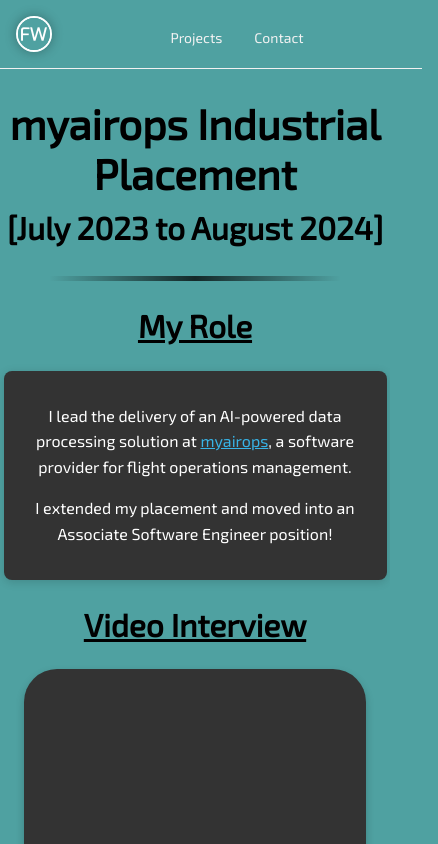
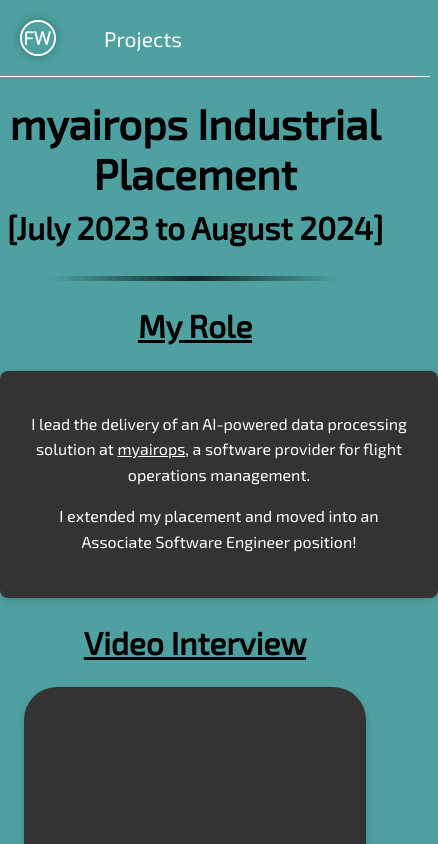
Before and after one commit to flynnWhelehan/website, a React (Create React App) app in the folder website/frontend/: page /myairops-project in a window 390 px wide. Shown: the top 844 px of the page, 438 px wide, since content can reach past the window. Built offline with nearby package versions, Linux system fonts and the light colour scheme.

Commit message:
Remove contact page and update core content and styling.

```diff
--- a/website/frontend/src/App.js
+++ b/website/frontend/src/App.js
@@ -1,8 +1,6 @@
 import './App.css';
-import React from 'react';
 import { BrowserRouter as Router, Routes, Route } from 'react-router-dom';
 import Home from './pages/Home';
-import Contact from './pages/Contact';
 import Projects from './pages/Projects';
 import Navbar from './components/Navbar';
 import MyairopsProject from './pages/Projects/MyairopsProject';
@@ -19,7 +17,6 @@
         <Navbar/>
         <Routes>
           <Route path="/website" element={<Home />} />
-          <Route path="/contact" element={<Contact />} />
           <Route path="/projects" element={<Projects />} />
           <Route path="/myairops-project" element={<MyairopsProject />} />
           <Route path="/easya-project" element={<EasyAProject />} />
--- a/website/frontend/src/components/Navbar.js
+++ b/website/frontend/src/components/Navbar.js
@@ -5,7 +5,7 @@
 import './styles/Navbar.css';
 
 const Navbar = () => {
-  const { shouldShrink, shouldShowOpaque, currentTitle } = useScrollHandler();
+  const { shouldShrink, shouldShowOpaque } = useScrollHandler();
 
   const navbarClasses = [
     'navbar',
@@ -16,11 +16,6 @@
   const logoClasses = [
     'navbar__logo',
     shouldShrink && 'navbar__logo--shrink'
-  ].filter(Boolean).join(' ');
-
-  const titleContainerClasses = [
-    'navbar__title-container',
-    shouldShrink && currentTitle && 'navbar__title-container--shrink'
   ].filter(Boolean).join(' ');
 
   return (
@@ -47,23 +42,7 @@
               Projects
             </Link>
           </li>
-          <li role="none">
-            <Link
-              to="/contact"
-              className="navbar__link"
-              role="menuitem"
-              aria-label="Contact information"
-            >
-              Contact
-            </Link>
-          </li>
         </ul>
-
-        {currentTitle && (
-          <div className={titleContainerClasses} aria-live="polite">
-            <span className="navbar__current-title">{currentTitle}</span>
-          </div>
-        )}
       </div>
     </nav>
   );
--- a/website/frontend/src/components/PageSection.js
+++ b/website/frontend/src/components/PageSection.js
@@ -1,4 +1,3 @@
-import React from 'react';
 import PropTypes from 'prop-types';
 import './styles/PageSection.css';
 
--- a/website/frontend/src/components/styles/Navbar.css
+++ b/website/frontend/src/components/styles/Navbar.css
@@ -8,7 +8,7 @@
   gap: 2rem;
   padding: 1.25rem;
   background-color: transparent;
-  border-bottom: 1px solid #f2f2f2;
+  border-bottom: 1px solid #ffffff;
   transition: all 0.3s ease;
   max-height: 3.125rem;
   z-index: 1000;
@@ -33,12 +33,6 @@
   transform: scale(1.1);
 }
 
-.navbar__home-link:focus {
-  outline: 2px solid #38b4e7;
-  outline-offset: 2px;
-  border-radius: 50%;
-}
-
 .navbar__logo {
   height: 2rem;
   width: 2rem;
@@ -46,11 +40,6 @@
   border-radius: 50%;
   box-shadow: 0 0 12px rgba(0, 0, 0, 0.3);
   transition: all 0.3s ease;
-}
-
-.navbar__logo--shrink {
-  height: 1.5rem;
-  width: 1.5rem;
 }
 
 .navbar__content {
@@ -69,7 +58,7 @@
 }
 
 .navbar__link {
-  color: #f2f2f2;
+  color: #ffffff;
   text-decoration: none;
   padding: 0.5rem 1rem;
   border-radius: 0.25rem;
@@ -78,54 +67,10 @@
 }
 
 .navbar__link:hover {
-  color: #38b4e7;
-  background-color: rgba(255, 255, 255, 0.1);
+  background-color: #ffffff1a;
 }
 
 .navbar__link:focus {
-  outline: 2px solid #38b4e7;
+  outline: 2px solid #000000;
   outline-offset: 2px;
 }
-
-.navbar__title-container {
-  flex: 1;
-  text-align: center;
-  padding: 0.5rem 1rem;
-  transition: all 0.3s ease;
-}
-
-.navbar__title-container--shrink {
-  background-color: rgba(255, 255, 255, 0.5);
-  border-radius: 0.9375rem;
-  backdrop-filter: blur(10px);
-}
-
-.navbar__current-title {
-  color: #f2f2f2;
-  font-weight: 500;
-  white-space: nowrap;
-  overflow: hidden;
-  text-overflow: ellipsis;
-  max-width: 100%;
-}
-
-@media screen and (max-width: 48rem) {
-  .navbar {
-    grid-template-columns: auto auto;
-    gap: 1rem;
-    padding: 1rem;
-  }
-
-  .navbar__title-container {
-    display: none;
-  }
-
-  .navbar__links {
-    gap: 1rem;
-  }
-
-  .navbar__link {
-    padding: 0.25rem 0.5rem;
-    font-size: 0.875rem;
-  }
-}
--- a/website/frontend/src/components/styles/PageSection.css
+++ b/website/frontend/src/components/styles/PageSection.css
@@ -1,11 +1,3 @@
-.page-section {
-  margin-bottom: 3rem;
-}
-
-.page-section--compact {
-  margin-bottom: 1.5rem;
-}
-
 .section-container {
   background-color: #333;
   color: white;
@@ -19,30 +11,26 @@
   line-height: 1.6;
 }
 
-.section-container a {
-  color: #38B4E7;
-  text-decoration: underline;
-  transition: color 0.3s ease;
-}
-
-.section-container a:hover {
-  color: #5BC0EB;
-}
-
-.section-container a:focus {
-  outline: 2px solid #38B4E7;
-  outline-offset: 2px;
-  border-radius: 0.125rem;
+.section-content h3 {
+  color: white;
+  font-size: 1.1rem;
+  margin-bottom: 1.5rem;
+  margin-top: 0;
 }
 
 .section-content p {
-  margin: 0;
+  margin: 0 0 1.5rem 0;
 }
 
-@media screen and (max-width: 48rem) {
-  .section-container {
-    max-width: 90%;
-    padding: 1rem;
-    margin: 0.5rem auto;
-  }
+.section-content .highlight-box {
+  margin-top: 2rem;
+  padding: 1rem;
+  background-color: #9b9b9b1a;
+  border-radius: 0.5rem;
+  border-left: 4px solid #ffffff;
 }
+
+.highlight-box strong {
+  display: block;
+  margin-bottom: 0.25rem;
+}
--- a/website/frontend/src/pages/Contact.js
+++ /dev/null
@@ -1,25 +0,0 @@
-import React from 'react';
-import './Styles/Projects.css';
-
-function Contact() {
-    return (
-        <div className="contact-page">
-        <h1>Contact</h1>
-        <p>
-            <a href="https://www.linkedin.com/in/flynnwhelehan/" target="_blank" rel="noopener noreferrer">
-            Connect with me on LinkedIn
-            </a>
-        </p>
-        <iframe
-            src="https://docs.google.com/forms/d/e/1FAIpQLSdi8QVOZr4gZwIahV-TChr3BsALRLEHQtYZsHkYmrvfdC1ktA/viewform?embedded=true"
-            width="640"
-            height="2857"
-            title="Google Form"
-        >
-            Loading…
-        </iframe>
-        </div>
-    );
-}
-
-export default Contact;
--- /dev/null
+++ b/website/frontend/src/pages/Content/HomeContent.js
@@ -0,0 +1,36 @@
+import React from 'react';
+
+export const HOME_CONTENT = {
+  hero: {
+    title: "Flynn Whelehan"
+  },
+  section: {
+    id: 'about',
+    title: 'About',
+    content: (
+      <div>
+        <h3>SaaS | C#/.NET | Azure | AI</h3>
+        <p>
+          Delivering impactful .NET and Azure SaaS solutions specifically within the aviation industry.
+          My expertise lies in backend engineering, building robust RESTful APIs and event-driven microservices.
+          I use firsthand aviation domain knowledge (from MCC/CAMO operations) to architect practical,
+          high-value systems, including the development of an AI-powered data processing system.
+        </p>
+        <p>
+          My research interests include knowledge representation, high-dimensional systems,
+          and modelling complex environments, with a focus on how AI operates meaningfully within multifaceted systems.
+          I'm deeply curious about the intersections of human cognition and computational systems.
+        </p>
+        <div className="highlight-box">
+          <strong>First-Class MSci Computer Science (AI) with Year in Industry</strong>
+          <em>Royal Holloway, University of London</em>
+        </div>
+      </div>
+    )
+  },
+  meta: {
+    title: "Flynn's Homepage - Software Engineer & AI Specialist",
+    description: "Flynn Whelehan - Software engineer specialising in artificial intelligence. Explore my projects, experience, and career journey.",
+    keywords: "software engineer, artificial intelligence, AI, web development, portfolio"
+  }
+};
--- a/website/frontend/src/pages/Home.js
+++ b/website/frontend/src/pages/Home.js
@@ -1,72 +1,29 @@
-import React from 'react';
 import { Helmet } from 'react-helmet';
-import { Link } from 'react-router-dom';
 import { PageSection } from '../components/PageSection';
-
-const SECTIONS = [
-  {
-    id: 'who-am-i',
-    title: 'Who am I?',
-    content: (
-      <p>
-        I'm a software engineer and specialise in artificial intelligence.
-        I am orienting myself toward a rewarding career where I can collaborate
-        and add value, healthily.
-      </p>
-    )
-  },
-  {
-    id: 'what-i-do',
-    title: 'What do I do?',
-    content: (
-      <p>
-        I have spent the last year intermitting my university studies with an exciting{' '}
-        <Link to="/myairops-project" aria-label="Learn more about my industrial placement">
-          industrial placement
-        </Link>
-        , to ignite my career early. After learning and providing within the industry,
-        I'm ready to return to Royal Holloway and excel in my master's year.
-      </p>
-    )
-  },
-  {
-    id: 'future-plans',
-    title: 'What do I have planned?',
-    content: (
-      <p>
-        Beyond this, I'll take on a challenging software role to elevate my career.
-      </p>
-    )
-  }
-];
+import { HOME_CONTENT } from './Content/HomeContent';
 
 function Home() {
+  const { hero, section, meta } = HOME_CONTENT;
+
   return (
     <main>
       <Helmet>
-        <title>Flynn's Homepage - Software Engineer & AI Specialist</title>
-        <meta
-          name="description"
-          content="Flynn Whelehan - Software engineer specializing in artificial intelligence. Explore my projects, experience, and career journey."
-        />
-        <meta name="keywords" content="software engineer, artificial intelligence, AI, web development, portfolio" />
+        <title>{meta.title}</title>
+        <meta name="description" content={meta.description} />
+        <meta name="keywords" content={meta.keywords} />
       </Helmet>
 
       <header>
-        <h1 className="title">The FW Project</h1>
+        <h1 className="title">{hero.title}</h1>
         <div className="section-break-line" aria-hidden="true" />
       </header>
 
-      {SECTIONS.map((section) => (
       <PageSection
-          key={section.id}
         id={section.id}
         title={section.title}
-          variant="default"
       >
         {section.content}
       </PageSection>
-      ))}
     </main>
   );
 }
```
Lines whose indentation alone changed are shown as unchanged.
